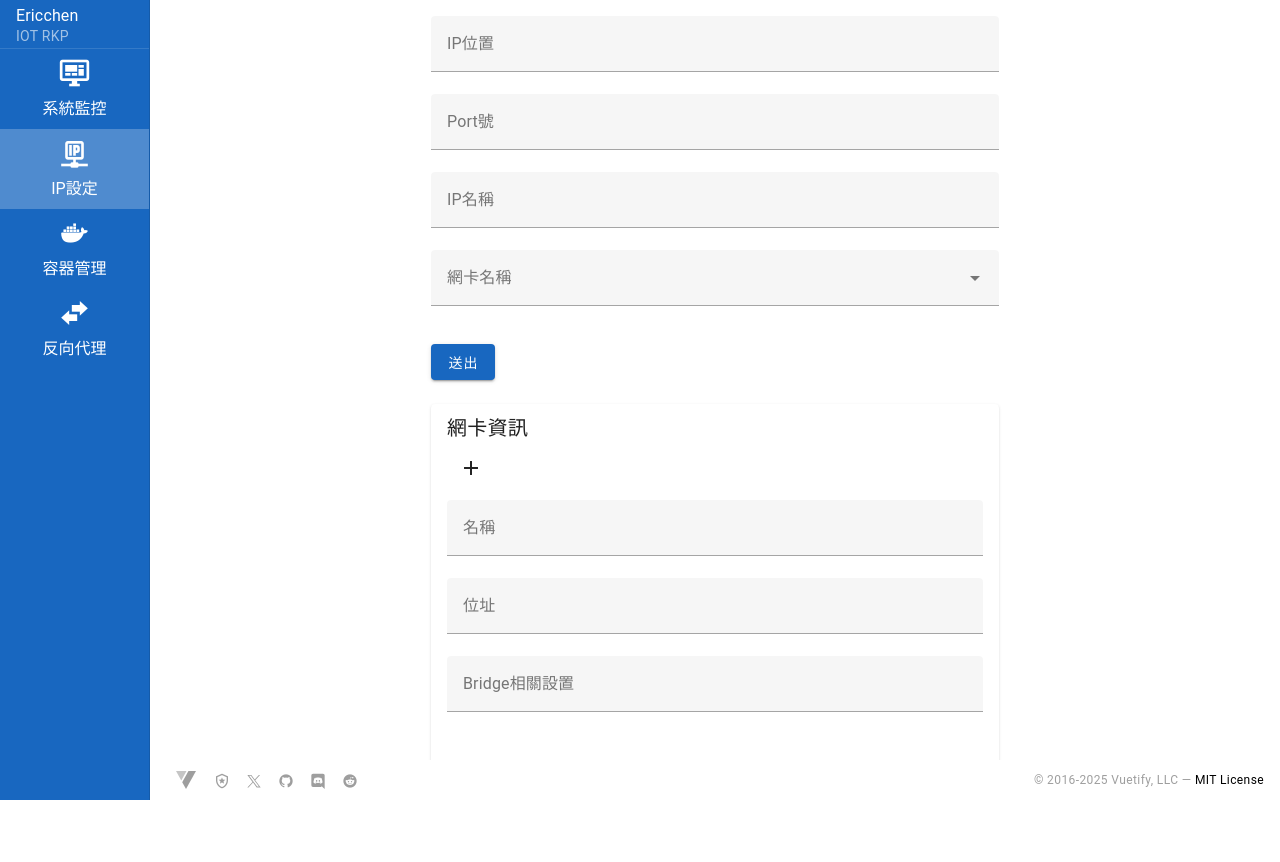
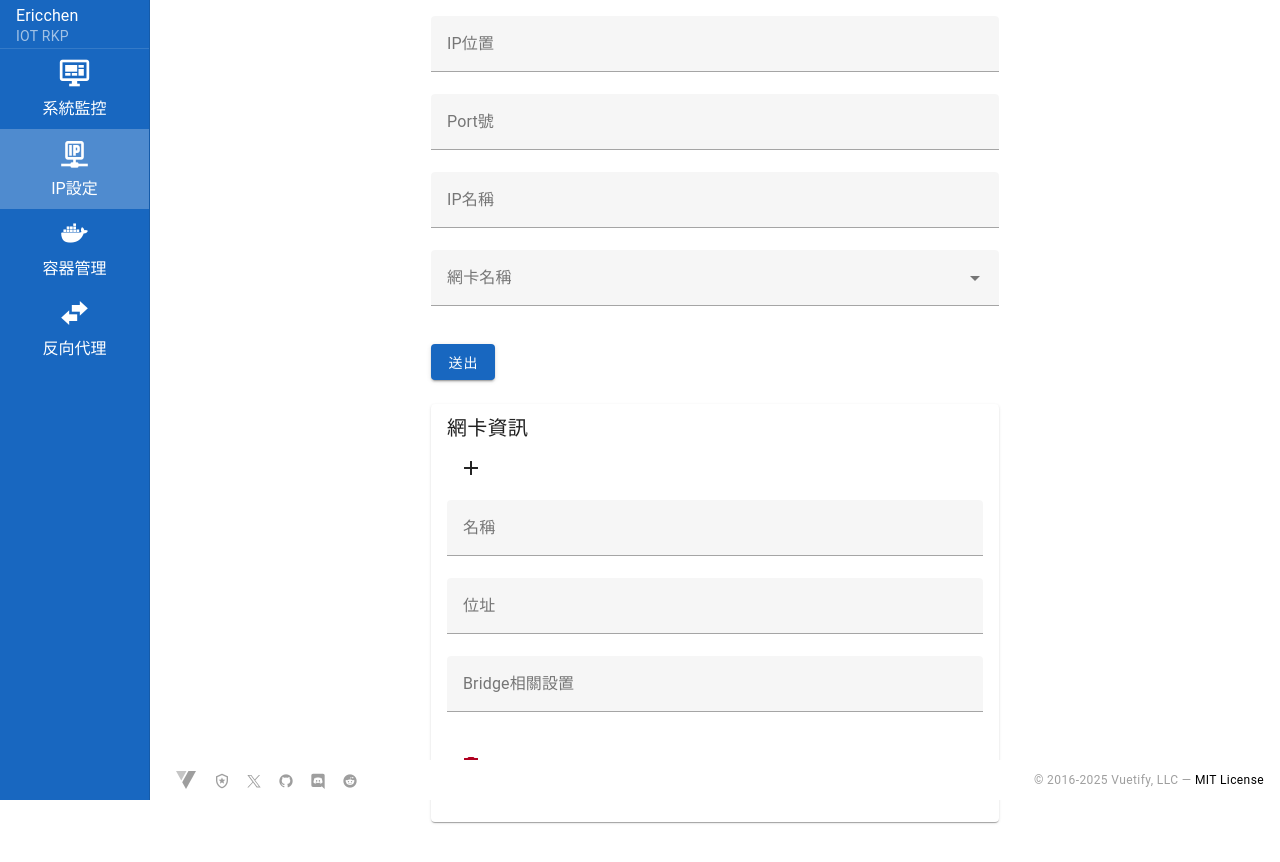
Before and after one commit to Jyunnn/iot_rkpweb, a Vue app: page /IPConfiguration in a window 1280 px wide. Shown: the top 862 px of the page. Before the commit the page ends 822 px from the top, so only its background shows below. Built offline with nearby package versions, Linux system fonts and the light colour scheme; no server answers; a small style sheet from the web is missing.

Commit message:
feat: enable removing nic settings

```diff
--- a/src/pages/IPConfiguration.vue
+++ b/src/pages/IPConfiguration.vue
@@ -45,6 +45,13 @@
           <v-text-field v-model="nic.name" label="名稱" />
           <v-text-field v-model="nic.address" label="位址" />
           <v-text-field v-model="nic.bridge" label="Bridge相關設置" />
+          <v-btn
+            class="mt-2"
+            color="error"
+            icon="mdi-delete"
+            variant="text"
+            @click="removeNicSetting(index)"
+          />
         </div>
       </v-card-text>
     </v-card>
@@ -82,6 +89,13 @@
 
   const addNicSetting = () => {
     nicSettings.value.push({ name: '', address: '', bridge: '' })
+  }
+
+  const removeNicSetting = index => {
+    nicSettings.value.splice(index, 1)
+    if (nicSettings.value.length === 0) {
+      nicSettings.value.push({ name: '', address: '', bridge: '' })
+    }
   }
 
   const ipRule = value => {
```
